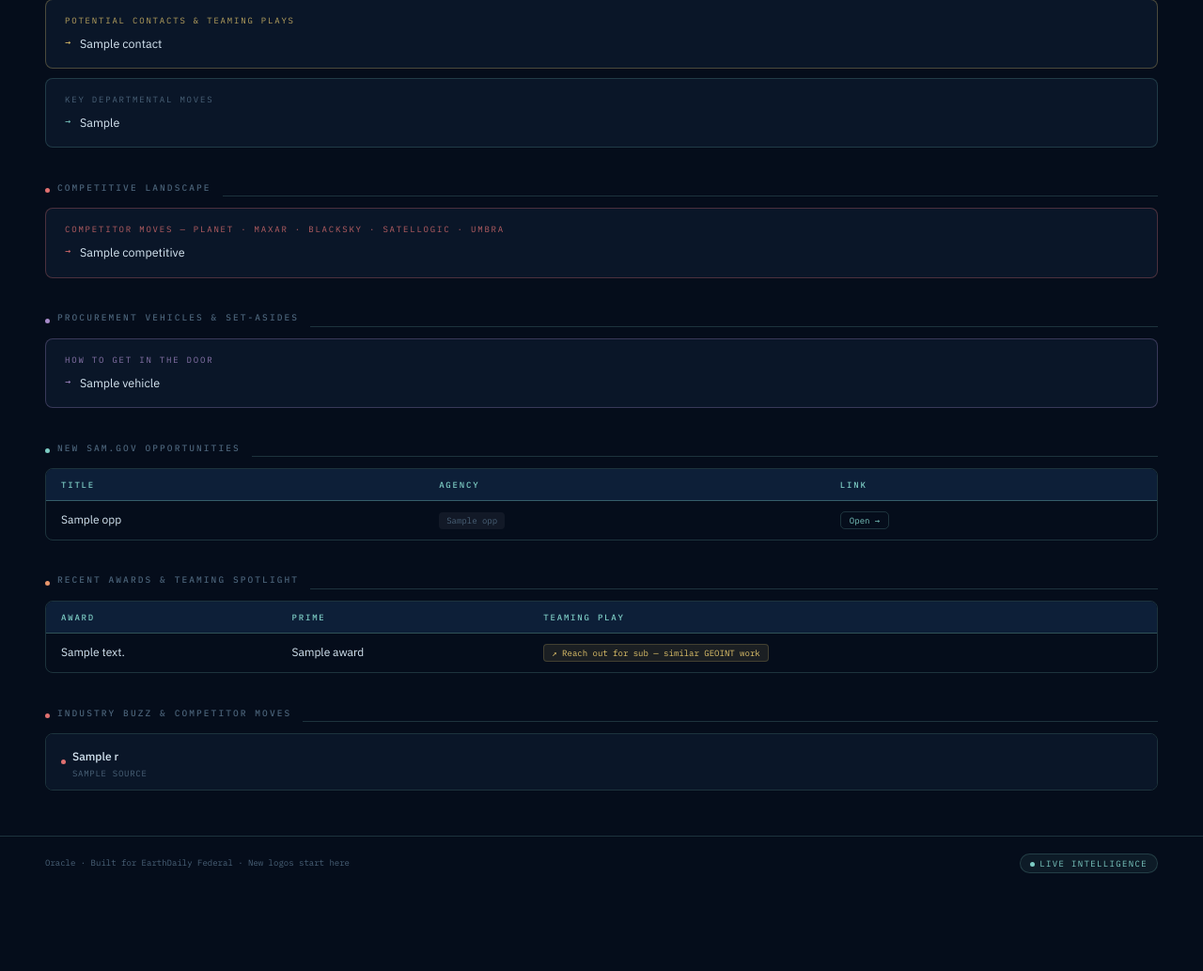
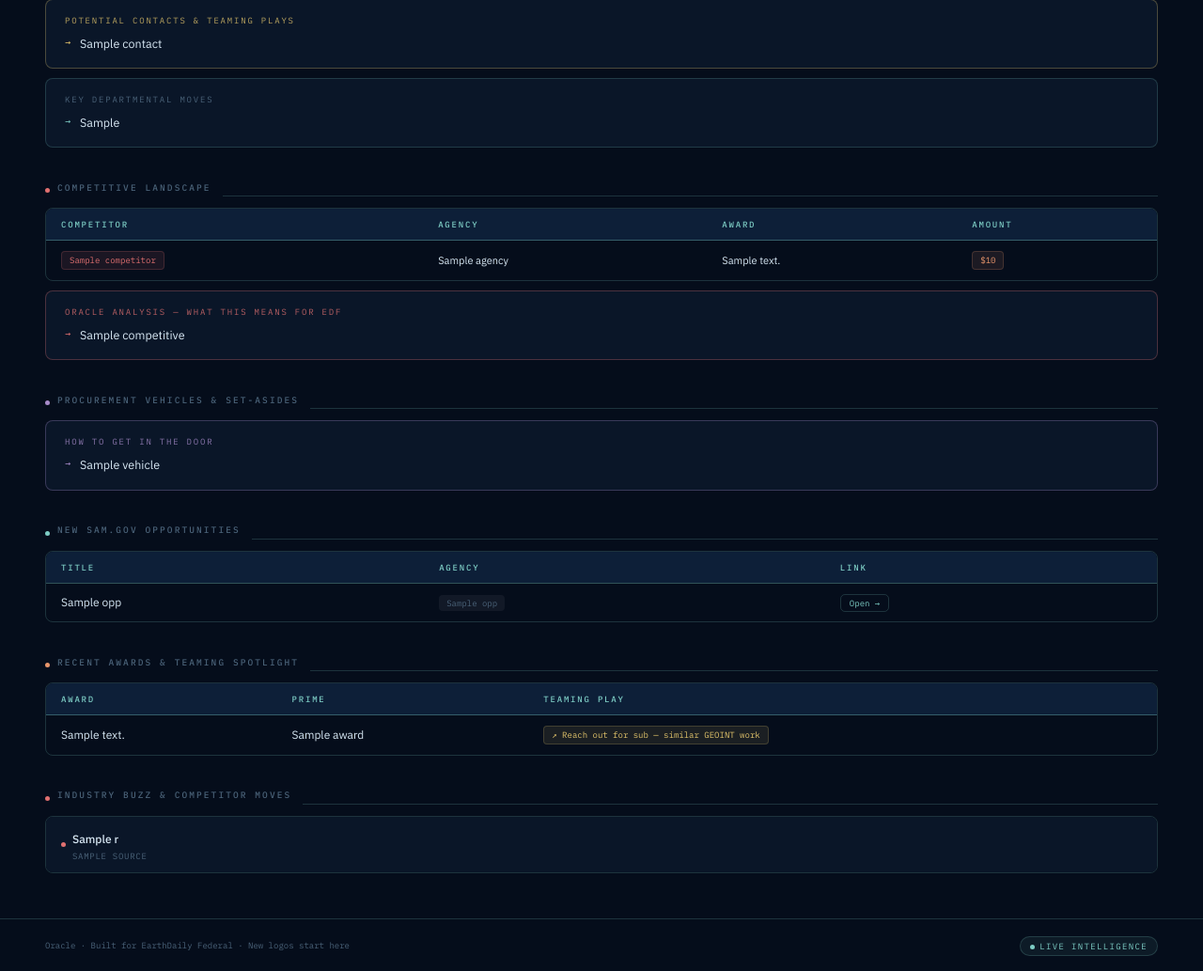
Before and after one commit to rebelrichie/edf-oracle-daily-intel, a Python web app: template templates/report.html in a window 1280 px wide. Shown: the part 475-1508 px from the top of the page at 94% size. Before the commit the page ends 1404 px from the top, so only its background shows below. Run offline with Jinja, Linux system fonts and the light colour scheme; the template is opened without the code that fills it: most values are stand-ins (such as "Sample title", 1, 10 or a date in 2020).

Commit message:
Add competitor awards section to report template

```diff
--- a/templates/report.html
+++ b/templates/report.html
@@ -95,6 +95,8 @@
   tbody td { padding: 11px 16px; font-size: 12px; line-height: 1.5; vertical-align: middle; font-weight: 400; }
 
   .pill-agency { display: inline-block; font-family: 'IBM Plex Mono', monospace; font-size: 9px; padding: 2px 8px; border-radius: 4px; background: rgba(255,255,255,0.05); color: var(--muted); }
+  .pill-red    { display: inline-block; font-family: 'IBM Plex Mono', monospace; font-size: 9px; padding: 2px 8px; border-radius: 4px; background: rgba(224,112,112,0.1); color: var(--red); border: 1px solid rgba(224,112,112,0.2); }
+  .pill-orange { display: inline-block; font-family: 'IBM Plex Mono', monospace; font-size: 9px; padding: 2px 8px; border-radius: 4px; background: rgba(232,149,107,0.1); color: var(--orange); border: 1px solid rgba(232,149,107,0.2); }
   .pill-gold   { display: inline-block; font-family: 'IBM Plex Mono', monospace; font-size: 9px; padding: 2px 8px; border-radius: 4px; background: rgba(226,196,107,0.1); color: var(--gold); border: 1px solid rgba(226,196,107,0.2); }
   a.btn { font-family: 'IBM Plex Mono', monospace; font-size: 9px; color: var(--teal); text-decoration: none; border: 1px solid var(--teal-border); padding: 3px 9px; border-radius: 5px; }
 
@@ -191,17 +193,36 @@
   {% endif %}
 
   <!-- COMPETITIVE LANDSCAPE -->
-  {% if competitive %}
+  {% if competitor_awards or competitive %}
   <section>
     <div class="sec-hd">
       <div class="sec-hd-dot"><span class="red"></span></div>
       <div class="sec-hd-label">Competitive Landscape</div>
       <div class="sec-hd-line"></div>
     </div>
+    {% if competitor_awards %}
+    <div class="tbl-wrap" style="margin-bottom:10px;">
+      <table>
+        <thead><tr><th>Competitor</th><th>Agency</th><th>Award</th><th>Amount</th></tr></thead>
+        <tbody>
+          {% for c in competitor_awards %}
+          <tr>
+            <td><span class="pill-red">{{ c.get("competitor","") }}</span></td>
+            <td style="font-size:11px;">{{ c.get("agency","")[:40] }}</td>
+            <td style="font-size:11px;">{{ c.get("description","")[:60] }}</td>
+            <td><span class="pill-orange">${{ "{:,.0f}".format(c.get("amount",0)|float) }}</span></td>
+          </tr>
+          {% endfor %}
+        </tbody>
+      </table>
+    </div>
+    {% endif %}
+    {% if competitive %}
     <div class="intel-card red-card">
-      <div class="ic-label">Competitor Moves — Planet · Maxar · BlackSky · Satellogic · Umbra</div>
+      <div class="ic-label">Oracle Analysis — What This Means for EDF</div>
       <ul>{% for c in competitive %}<li>{{ c }}</li>{% endfor %}</ul>
     </div>
+    {% endif %}
   </section>
   {% endif %}
 
```
